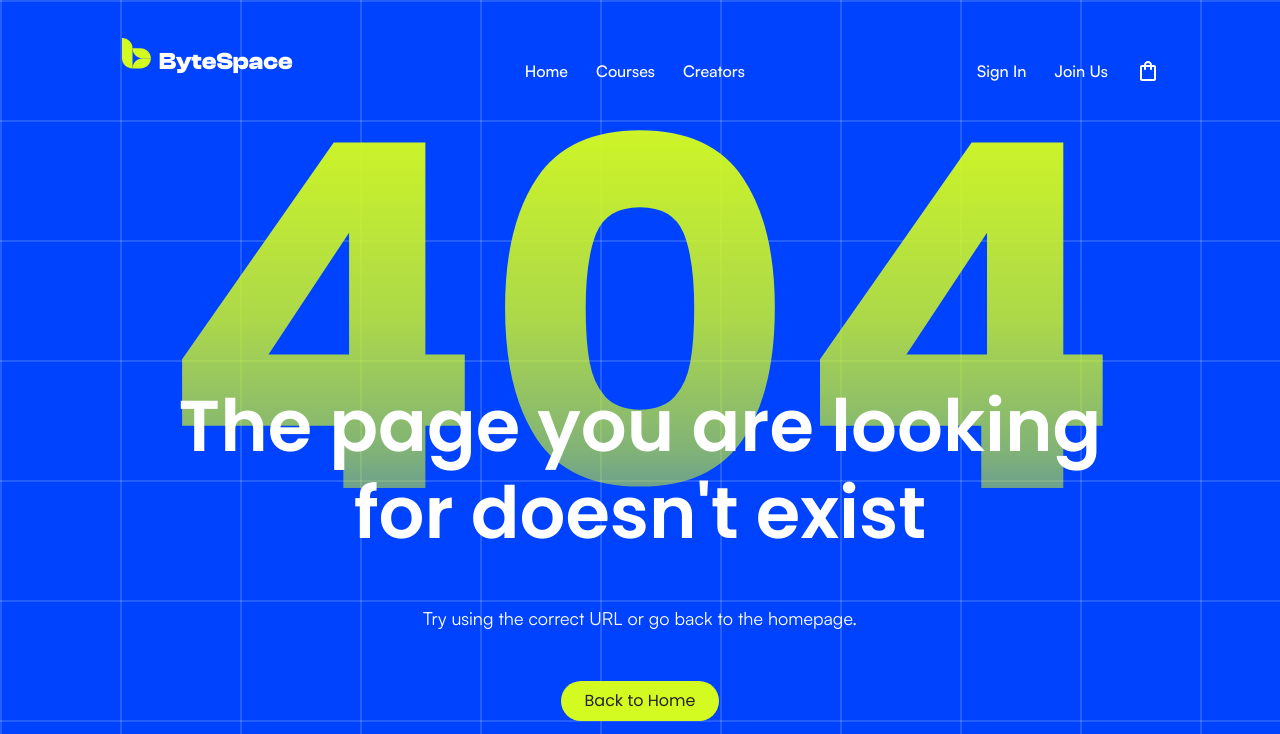
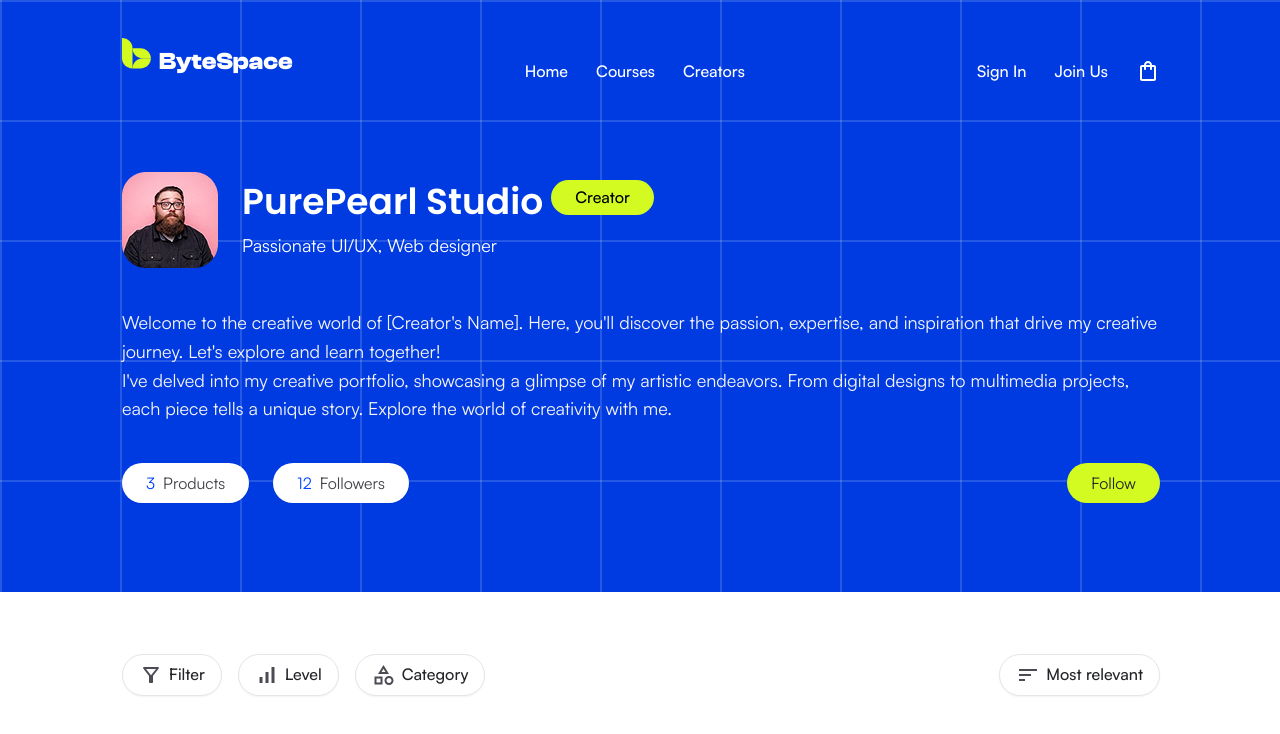
Before and after one commit to aHasnat1997/ByteSpace---New-Check-Website, a Next.js app: page /creators in a window 1280 px wide. Before the commit this address had no page. Shown: the top 734 px of the page. Built offline with nearby package versions, Linux system fonts and the light colour scheme.

Commit message:
feat: implement FilterButtons component and integrate it into CoursesPage and CreatorsPage

```diff
--- a/app/courses/page.tsx
+++ b/app/courses/page.tsx
@@ -1,9 +1,4 @@
-import { Button } from "@/components/animate-ui/components/buttons/button"
 import Search from "@/components/shared/search"
-import Filter from "@/svgs/Style=Outlined-1.svg"
-import Level from "@/svgs/signal_cellular_alt.svg"
-import Category from "@/svgs/Style=Outlined.svg"
-import Relevant from "@/svgs/Style=Filled.svg"
 import {
   Tabs,
   TabsContent,
@@ -15,6 +10,7 @@ import ProductCard from "@/components/shared/product-card"
 import COURSES from "@/data/courses.json"
 import CATEGORIES from "@/data/categories.json"
 import Pagination from "./_component/pagination"
+import FilterButtons from "@/components/shared/filter-buttons"
 
 export default function CoursesPage() {
   const visibleCategories = CATEGORIES.filter((category) => category.isFeatured)
@@ -31,28 +27,7 @@ export default function CoursesPage() {
       </section>
 
       <section className="section-container pt-18 pb-18.25">
-        <div className="flex w-full items-center justify-between gap-6">
-          <div className="flex items-center gap-4">
-            <Button variant="outline" size="sm">
-              <Filter className="size-6 text-neutral-700" />
-              Filter
-            </Button>
-            <Button variant="outline" size="sm">
-              <Level className="size-6 text-neutral-700" />
-              Level
-            </Button>
-            <Button variant="outline" size="sm">
-              <Category className="size-6 text-neutral-700" />
-              Category
-            </Button>
-          </div>
-          <div>
-            <Button variant="outline" size="sm">
-              <Relevant className="size-6 text-neutral-700" />
-              Most relevant
-            </Button>
-          </div>
-        </div>
+        <FilterButtons />
 
         <div className="mt-8">
           <div className="w-full">
--- /dev/null
+++ b/app/creators/page.tsx
@@ -0,0 +1,90 @@
+import FilterButtons from "@/components/shared/filter-buttons"
+import ProductCard from "@/components/shared/product-card"
+import { Button } from "@/components/animate-ui/components/buttons/button"
+import COURSES from "@/data/courses.json"
+import Image from "next/image"
+
+const creator = {
+  name: "PurePearl Studio",
+  designation: "Passionate UI/UX, Web designer",
+  bio: "<p>Welcome to the creative world of [Creator's Name]. Here, you'll discover the passion, expertise, and inspiration that drive my creative journey. Let's explore and learn together!</p><p>I've delved into my creative portfolio, showcasing a glimpse of my artistic endeavors. From digital designs to multimedia projects, each piece tells a unique story. Explore the world of creativity with me.</p>",
+  image: "/images/Image.png",
+  products: 3,
+  followers: 12,
+}
+
+export default function CreatorsPage() {
+  return (
+    <main>
+      <section className="h-148 bg-primary-800 grid-background">
+        <div className="section-container w-full pt-43 text-white">
+          <div className="flex items-center gap-6">
+            <Image
+              src={creator.image}
+              alt={creator.name}
+              width={96}
+              height={96}
+            />
+
+            <div>
+              <div className="flex items-start gap-2">
+                <h3 className="heading-s">{creator.name}</h3>
+                <p className="w-fit rounded-full bg-secondary-400 px-6 py-2 label-m text-black">
+                  Creator
+                </p>
+              </div>
+              <p className="mt-2 body-l">{creator.designation}</p>
+            </div>
+          </div>
+
+          <div className="mt-10">
+            {creator.bio.split("</p>").map((paragraph, index) => (
+              <p key={index} className="body-l text-neutral-50">
+                {paragraph.replace("<p>", "")}
+              </p>
+            ))}
+          </div>
+
+          <div className="mt-10 flex flex-wrap items-center gap-3 sm:gap-6">
+            <div className="flex items-center gap-3 sm:gap-6">
+              <Button
+                type="button"
+                size="lg"
+                className="bg-white text-neutral-800 hover:bg-neutral-50"
+              >
+                <span className="text-primary-600">{creator.products}</span>
+                Products
+              </Button>
+              <Button
+                type="button"
+                size="lg"
+                className="bg-white text-neutral-800 hover:bg-neutral-50"
+              >
+                <span className="text-primary-600">{creator.followers}</span>
+                Followers
+              </Button>
+            </div>
+
+            <Button
+              type="button"
+              size="lg"
+              className="ml-auto bg-secondary-400 text-neutral-950 hover:bg-secondary-300"
+            >
+              Follow
+            </Button>
+          </div>
+        </div>
+      </section>
+
+      <section className="section-container pt-15.5 pb-15.25">
+        <FilterButtons />
+
+        <div className="mt-10 grid grid-cols-1 gap-10 md:grid-cols-2 lg:grid-cols-3">
+          {COURSES.slice(0, 6).map((course, index) => (
+            <ProductCard key={`${course.href}-${index}`} payload={course} />
+          ))}
+        </div>
+      </section>
+    </main>
+  )
+}
--- /dev/null
+++ b/components/shared/filter-buttons.tsx
@@ -0,0 +1,32 @@
+import { Button } from "../animate-ui/components/buttons/button"
+import Filter from "@/svgs/Style=Outlined-1.svg"
+import Level from "@/svgs/signal_cellular_alt.svg"
+import Category from "@/svgs/Style=Outlined.svg"
+import Relevant from "@/svgs/Style=Filled.svg"
+
+export default function FilterButtons() {
+  return (
+    <div className="flex w-full items-center justify-between gap-6">
+      <div className="flex items-center gap-4">
+        <Button variant="outline" size="sm">
+          <Filter className="size-6 text-neutral-700" />
+          Filter
+        </Button>
+        <Button variant="outline" size="sm">
+          <Level className="size-6 text-neutral-700" />
+          Level
+        </Button>
+        <Button variant="outline" size="sm">
+          <Category className="size-6 text-neutral-700" />
+          Category
+        </Button>
+      </div>
+      <div>
+        <Button variant="outline" size="sm">
+          <Relevant className="size-6 text-neutral-700" />
+          Most relevant
+        </Button>
+      </div>
+    </div>
+  )
+}
```
